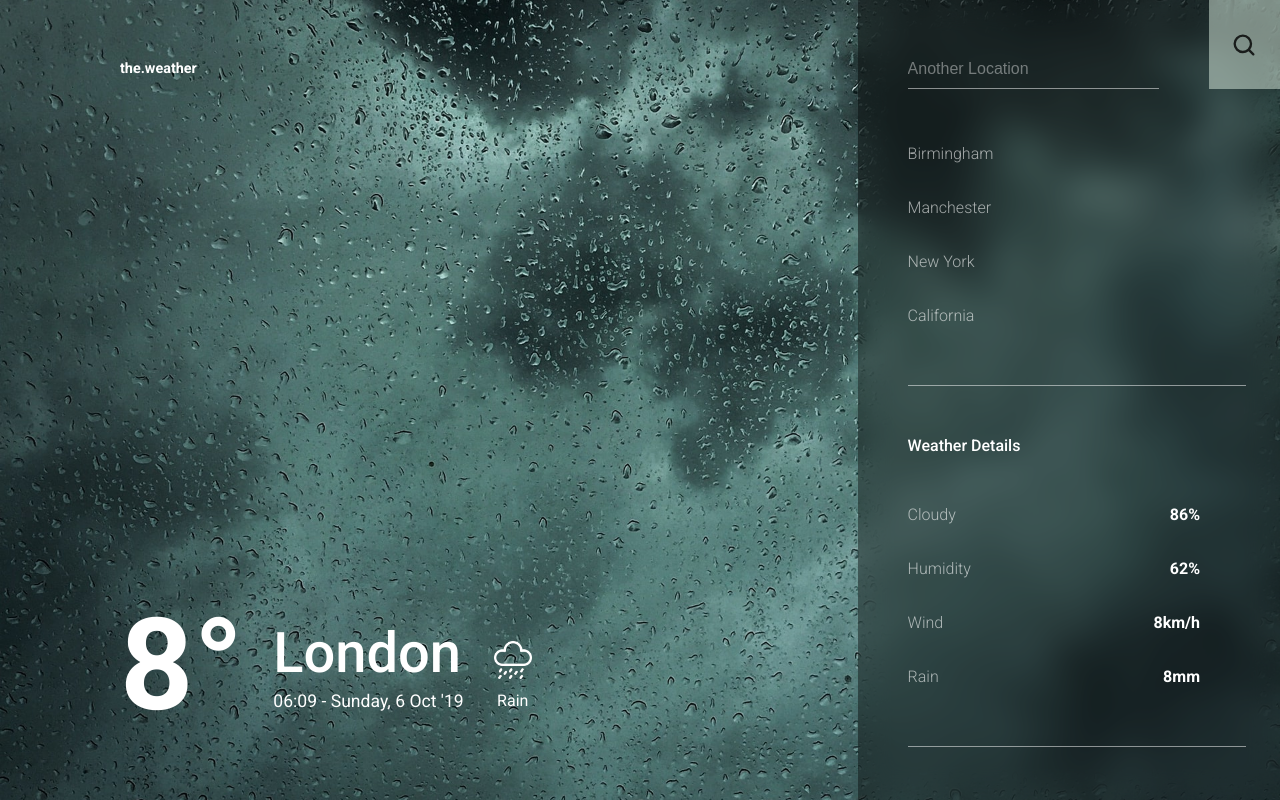
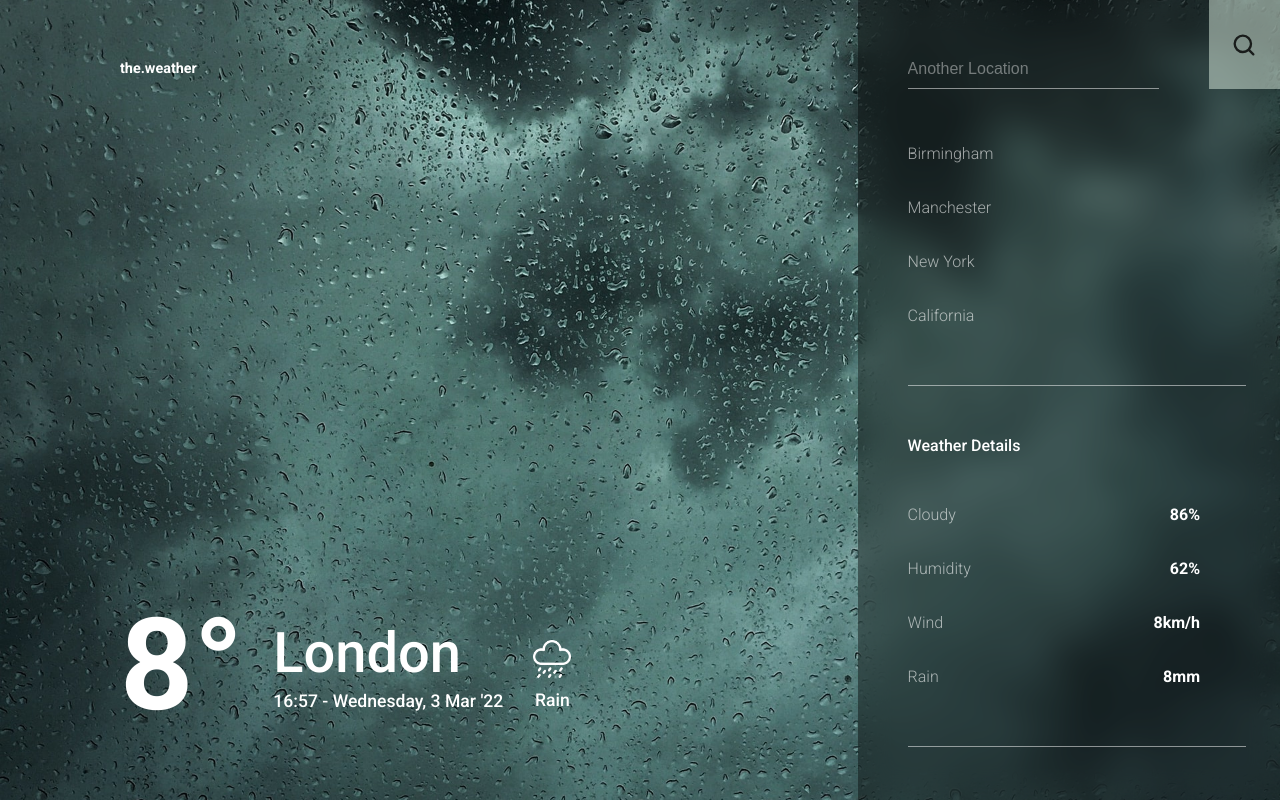
Before and after one commit to YRlp98/weather_app_website, a Vue app: page / in a window 1280 px wide. Built offline with nearby package versions, Linux system fonts and the light colour scheme.

Commit message:
Fix Weather Details bug

```diff
--- a/src/App.vue
+++ b/src/App.vue
@@ -7,6 +7,7 @@
     <Menu
       class="menu"
       v-on:sendCity="fetchWeather($event)"
+      v-on:sendRecCity="fetchWeather($event)"
       :weather="this.weatherData"
     />
   </div>
@@ -41,11 +42,15 @@ export default {
   },
   methods: {
     async fetchWeather(updatedCity) {
-      this.city = updatedCity;
-      this.weatherData = await axios.get(
-        `http://api.openweathermap.org/data/2.5/weather?q=${this.city}&units=metric&APPID=${this.api_key}`
-      );
-      console.log("City: ", this.weatherData.data.name);
+      try {
+        this.city = updatedCity;
+        this.weatherData = await axios.get(
+          `http://api.openweathermap.org/data/2.5/weather?q=${this.city}&units=metric&APPID=${this.api_key}`
+        );
+        console.log("City: ", this.weatherData.data.name);
+      } catch (error) {
+        alert("City not found");
+      }
     },
   },
 };
--- a/src/components/Menu.vue
+++ b/src/components/Menu.vue
@@ -13,7 +13,12 @@
         </a>
       </div>
       <ul>
-        <li v-for="city in cities" :key="city.name">
+        <li
+          class="recCity"
+          v-for="city in cities"
+          :key="city.name"
+          @click="sendRecCity(city.name)"
+        >
           {{ city.name }}
         </li>
       </ul>
@@ -22,9 +27,21 @@
     <div class="details-container">
       <h1>Weather Details</h1>
       <ul>
-        <li v-for="detail in details" :key="detail">
-          {{ detail.name }}
-          <p>{{ detail.value }}</p>
+        <li>
+          Cloudy
+          <p>{{ weather ? weather.data.clouds.all : "86" }}%</p>
+        </li>
+        <li>
+          Humidity
+          <p>{{ weather ? weather.data.main.humidity : "62" }}%</p>
+        </li>
+        <li>
+          Wind
+          <p>{{ weather ? weather.data.wind.speed : "8" }}km/h</p>
+        </li>
+        <li>
+          Rain
+          <p>{{ weather ? checkRain() : "8" }}mm</p>
         </li>
       </ul>
     </div>
@@ -52,24 +69,6 @@ export default {
           name: "California",
         },
       ],
-      details: [
-        {
-          name: "Cloudy",
-          value: "86%",
-        },
-        {
-          name: "Humidity",
-          value: "62%",
-        },
-        {
-          name: "Wind",
-          value: "8km/h",
-        },
-        {
-          name: "Rain",
-          value: "8mm",
-        },
-      ],
     };
   },
   props: {
@@ -78,6 +77,17 @@ export default {
   methods: {
     sendCity() {
       this.$emit("sendCity", this.query);
+    },
+    sendRecCity(city) {
+      console.log(city);
+      this.$emit("sendRecCity", city);
+    },
+    checkRain() {
+      try {
+        return this.weather.data.rain["1h"];
+      } catch (error) {
+        return "0";
+      }
     },
   },
 };
@@ -150,6 +160,10 @@ export default {
         color: rgba(255, 255, 255, 0.6);
         margin-top: 35px;
       }
+
+      .recCity {
+        cursor: pointer;
+      }
     }
   }
 
--- a/src/components/Weather.vue
+++ b/src/components/Weather.vue
@@ -5,7 +5,7 @@
     </h1>
     <div class="city_date">
       <h2 class="city">{{ weather ? weather.data.name : "London" }}</h2>
-      <p class="date">06:09 - Sunday, 6 Oct '19</p>
+      <p class="date">{{ displayDate() }}</p>
     </div>
     <div class="icon_stats">
       <img class="icon" src="../assets/icons/rain.png" />
@@ -19,6 +19,42 @@ export default {
   name: "Weather",
   props: {
     weather: Object,
+  },
+  methods: {
+    displayDate() {
+      let days = [
+        "Sunday",
+        "Monday",
+        "Tuesday",
+        "Wednesday",
+        "Thursday",
+        "Friday",
+        "Saturday",
+      ];
+      let months = [
+        "Jan",
+        "Feb",
+        "Mar",
+        "Apr",
+        "May",
+        "Jun",
+        "Jul",
+        "Aug",
+        "Sep",
+        "Oct",
+        "Nov",
+        "Dec",
+      ];
+
+      let date = new Date();
+      let hour = date.getHours();
+      let minute = date.getMinutes();
+      let dayName = days[date.getDay()];
+      let day = date.getDay();
+      let month = months[date.getMonth()];
+      let year = date.getFullYear().toString().slice(-2);
+      return `${hour}:${minute} - ${dayName}, ${day} ${month} '${year}`;
+    },
   },
 };
 </script>
@@ -45,6 +81,7 @@ export default {
 
     .date {
       font-size: 1.1rem;
+      font-weight: 500;
       margin-top: 5px;
     }
   }
@@ -62,7 +99,8 @@ export default {
     }
 
     .stats {
-      font-size: 1rem;
+      font-size: 1.1rem;
+      font-weight: 500;
       margin-top: 12px;
     }
   }
```
